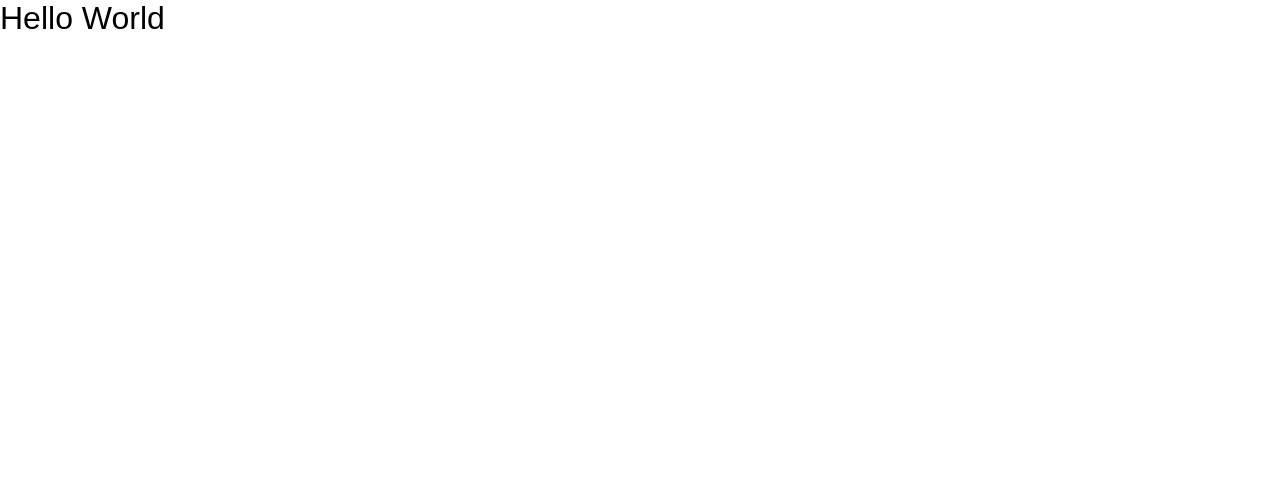
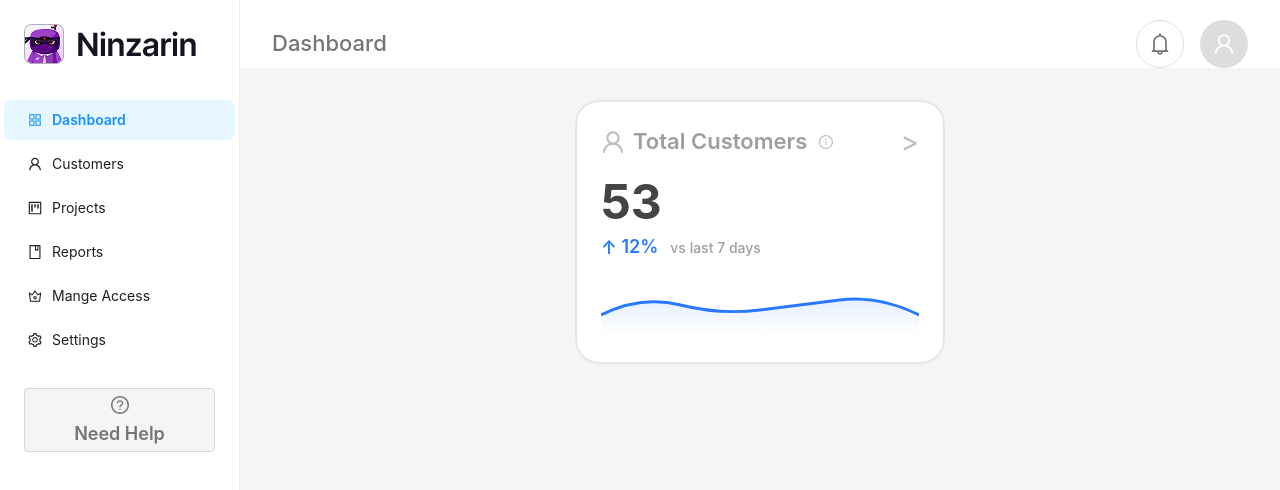
Before and after one commit to Alinahid-official/ninjarin-fe, a React (Vite) app: page / in a window 1280 px wide. Shown: the top 490 px of the page. Built offline with nearby package versions, Linux system fonts and the light colour scheme.

Commit message:
added dashboard

```diff
--- a/src/pages/dashboard/index.jsx
+++ b/src/pages/dashboard/index.jsx
@@ -1,10 +1,208 @@
 import React from 'react';
+import { Layout, Menu, Button } from 'antd';
+import {
+  AppstoreOutlined,
+  UserOutlined,
+  ProjectOutlined,
+  BookOutlined,
+  CrownOutlined,
+  SettingOutlined,
+  QuestionCircleOutlined,
+} from '@ant-design/icons';
+import Logo from '../../assets/images/logo/Logo.png';
+import { BellOutlined } from '@ant-design/icons';
+import { InfoCircleOutlined } from '@ant-design/icons';
+const { Sider } = Layout;
+
+const Sidebar = () => (
+  <Sider
+    width={240}
+    style={{
+      background: '#fff',
+      minHeight: '100vh',
+      borderRight: '1px solid #f0f0f0',
+      display: 'flex',
+      flexDirection: 'column',
+      justifyContent: 'space-between',
+      padding: 0,
+    }}
+  >
+    <div style={{ padding: '24px 0 0 24px', display: 'flex', alignItems: 'center' }}>
+      <img
+        src={Logo}
+        alt="Ninzarin Logo"
+
+      />
+      </div>
+    <Menu
+      mode="inline"
+      defaultSelectedKeys={['dashboard']}
+      style={{ borderRight: 0, marginTop: 32, flex: 1 }}
+      items={[
+        {
+          key: 'dashboard',
+          icon: <AppstoreOutlined />,
+          label: <span style={{ fontWeight: 600 }}>Dashboard</span>,
+        },
+        {
+          key: 'customers',
+          icon: <UserOutlined />,
+          label: 'Customers',
+        },
+        {
+          key: 'projects',
+          icon: <ProjectOutlined />,
+          label: 'Projects',
+        },
+        {
+          key: 'reports',
+          icon: <BookOutlined />,
+          label: 'Reports',
+        },
+        {
+          key: 'manage-access',
+          icon: <CrownOutlined />,
+          label: 'Mange Access',
+        },
+        {
+          key: 'settings',
+          icon: <SettingOutlined />,
+          label: 'Settings',
+        },
+      ]}
+    />
+    <div style={{ padding: 24 }}>
+      <Button
+        icon={<QuestionCircleOutlined />}
+        style={{
+          width: '100%',
+          background: '#f5f5f5',
+          color: '#757575',
+          fontWeight: 600,
+          height: 64,
+          fontSize: 18,
+          display: 'flex',
+          flexDirection: 'column',
+          alignItems: 'center',
+          justifyContent: 'center',
+        }}
+        disabled
+      >
+        <div>Need Help</div>
+      </Button>
+    </div>
+  </Sider>
+);
+
+const DashboardHeader = () => (
+  <div
+    style={{
+      display: 'flex',
+      alignItems: 'center',
+      justifyContent: 'space-between',
+      padding: '20px 32px 0 32px',
+      background: '#fff',
+    }}
+  >
+    <span style={{ fontSize: 22, color: '#757575', fontWeight: 500 }}>Dashboard</span>
+    <div style={{ display: 'flex', gap: 16 }}>
+      <div
+        style={{
+          width: 48,
+          height: 48,
+          borderRadius: '50%',
+          border: '1px solid #e0e0e0',
+          display: 'flex',
+          alignItems: 'center',
+          justifyContent: 'center',
+          background: '#fff',
+        }}
+      >
+        <BellOutlined style={{ fontSize: 22, color: '#757575' }} />
+      </div>
+      <div
+        style={{
+          width: 48,
+          height: 48,
+          borderRadius: '50%',
+          background: '#ddd',
+          display: 'flex',
+          alignItems: 'center',
+          justifyContent: 'center',
+        }}
+      >
+        <UserOutlined style={{ fontSize: 22, color: '#fff' }} />
+      </div>
+    </div>
+  </div>
+);
+
+const CustomerStatsCard = () => (
+  <div
+    style={{
+      border: '2px solid #e5e5e5',
+      borderRadius: 24,
+      padding: 24,
+      background: '#fff',
+      width: 370,
+      boxSizing: 'border-box',
+      boxShadow: '0 0 0 0 transparent',
+      margin: '0 auto'
+    }}
+  >
+    <div style={{ display: 'flex', alignItems: 'center', justifyContent: 'space-between' }}>
+      <div style={{ display: 'flex', alignItems: 'center', gap: 8 }}>
+        <UserOutlined style={{ fontSize: 24, color: '#bdbdbd' }} />
+        <span style={{ fontWeight: 600, color: '#9e9e9e', fontSize: 22 }}>Total Customers</span>
+        <InfoCircleOutlined style={{ color: '#bdbdbd', marginLeft: 4 }} />
+      </div>
+      <span style={{ color: '#bdbdbd', fontSize: 28, fontWeight: 400 }}>{'>'}</span>
+    </div>
+    <div style={{ marginTop: 16, marginBottom: 8 }}>
+      <span style={{ fontSize: 48, fontWeight: 700, color: '#444' }}>53</span>
+    </div>
+    <div style={{ display: 'flex', alignItems: 'center', marginBottom: 8 }}>
+      <span style={{ color: '#2979ff', fontWeight: 600, fontSize: 18, marginRight: 4 }}>
+        <span style={{ fontSize: 18, verticalAlign: 'middle' }}>↑</span> 12%
+      </span>
+      <span style={{ color: '#9e9e9e', fontWeight: 500, marginLeft: 8 }}>vs last 7 days</span>
+    </div>
+    <div style={{ marginTop: 16 }}>
+      {/* Simple SVG line chart */}
+      <svg width="100%" height="60" viewBox="0 0 320 60" fill="none">
+        <defs>
+          <linearGradient id="blue-gradient" x1="0" y1="0" x2="0" y2="60" gradientUnits="userSpaceOnUse">
+            <stop stopColor="#2979ff" stopOpacity="0.2"/>
+            <stop offset="1" stopColor="#2979ff" stopOpacity="0"/>
+          </linearGradient>
+        </defs>
+        <path
+          d="M0,40 Q40,20 80,30 T160,35 T240,25 T320,40"
+          stroke="#2979ff"
+          strokeWidth="3"
+          fill="none"
+        />
+        <path
+          d="M0,40 Q40,20 80,30 T160,35 T240,25 T320,40 V60 H0 Z"
+          fill="url(#blue-gradient)"
+          stroke="none"
+        />
+      </svg>
+    </div>
+  </div>
+);
 
 const Dashboard = () => {
   return (
-    <div>
-      <h1>Hello World</h1>
-    </div>
+    <Layout style={{ minHeight: '100vh' }}>
+      <Sidebar />
+      <Layout>
+        <DashboardHeader />
+        <div style={{ padding: 32 }}>
+          <CustomerStatsCard />
+        </div>
+      </Layout>
+    </Layout>
   );
 };
 
```
